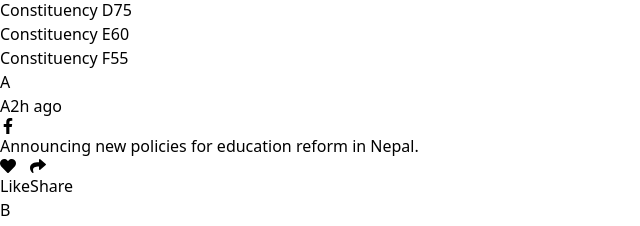
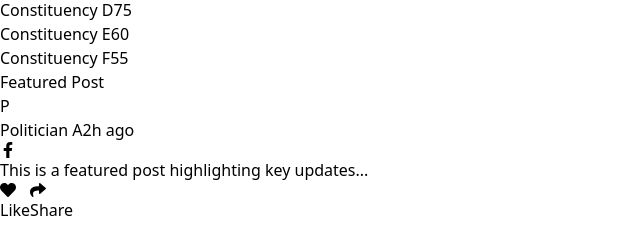
Before and after one commit to shrutidhungana/social-media-curator, a Next.js app in the folder client/: page /user/feed in a window 1280 px wide. Shown: the part 531-757 px from the top of the page, without its empty margins (0-640 px from the left). Built offline with nearby package versions, Linux system fonts and the light colour scheme.

Commit message:
Added featured post of the day

```diff
--- /dev/null
+++ b/client/src/components/users/Feed/Featured.tsx
@@ -0,0 +1,66 @@
+"use client";
+
+import React from "react";
+import { FeaturedPostType } from "@/types/featuredTypes";
+import Post from "./Post";
+import Image from "next/image";
+
+type FeaturedPostProps = {
+  featured: FeaturedPostType;
+};
+
+const FeaturedPost: React.FC<FeaturedPostProps> = ({ featured }) => {
+  if (featured.type === "post" && featured.post) {
+    return (
+      <div className="mb-6 p-4 bg-gradient-to-r from-blue-50 via-blue-100 to-blue-200 rounded-2xl shadow-lg">
+        <h2 className="text-xl font-bold text-[#1e3a8a] mb-3">Featured Post</h2>
+        <Post {...featured.post} />
+      </div>
+    );
+  }
+
+  if (featured.type === "politician" && featured.politician) {
+    const pol = featured.politician;
+    return (
+      <div className="mb-6 p-4 bg-gradient-to-r from-yellow-50 via-yellow-100 to-yellow-200 rounded-2xl shadow-lg">
+        <h2 className="text-xl font-bold text-[#1e3a8a] mb-3">
+          Featured Politician
+        </h2>
+        <div className="flex items-center gap-4 p-3 bg-white/90 rounded-xl shadow-md">
+          {pol.profileImage ? (
+            <Image
+              src={pol.profileImage}
+              alt={pol.name}
+              width={50}
+              height={50}
+              className="rounded-full object-cover"
+            />
+          ) : (
+            <div className="w-12 h-12 rounded-full bg-gray-300 flex items-center justify-center text-gray-600 font-semibold">
+              {pol.name.charAt(0)}
+            </div>
+          )}
+          <div className="flex flex-col overflow-hidden">
+            <span className="text-lg font-semibold text-[#1e3a8a] truncate">
+              {pol.name}
+            </span>
+            {pol.party && (
+              <span className="text-sm text-gray-500 truncate">
+                {pol.party}
+              </span>
+            )}
+            {pol.position && (
+              <span className="text-sm text-gray-400 truncate">
+                {pol.position}
+              </span>
+            )}
+          </div>
+        </div>
+      </div>
+    );
+  }
+
+  return null;
+};
+
+export default FeaturedPost;
--- /dev/null
+++ b/client/src/config/featured.config.tsx
@@ -0,0 +1,16 @@
+import { FeaturedPostType } from "@/types/featuredTypes";
+
+export const featuredPost: FeaturedPostType = {
+  id: "1",
+  type: "post",
+  post: {
+    id: "f1",
+    title: "Important Announcement by Politician A",
+    content: "This is a featured post highlighting key updates...",
+    politicianName: "Politician A",
+    politicianImage: "",
+    platform: "Facebook",
+    timeAgo: "2h ago",
+  },
+
+};
--- a/client/src/pages/user/feed.tsx
+++ b/client/src/pages/user/feed.tsx
@@ -16,6 +16,8 @@ import { trendingPosts } from "@/config/trendingPosts.config";
 import { trendingPoliticians } from "@/config/trendingPoliticians.config";
 import { topConstituencies } from "@/config/topConstituencies.config";
 import { posts } from "@/config/posts.config";
+import FeaturedPost from "@/components/users/Feed/Featured";
+import { featuredPost } from "@/config/featured.config";
 
 const UserFeedPage: React.FC = () => {
   const [selectedFilters, setSelectedFilters] = useState<
@@ -71,6 +73,7 @@ const UserFeedPage: React.FC = () => {
                 constituencies={topConstituencies}
                 maxItems={6}
               />
+              <FeaturedPost featured={featuredPost} />
               {posts.map((post) => (
                 <Post key={post.id} {...post} />
               ))}
@@ -152,6 +155,7 @@ const UserFeedPage: React.FC = () => {
               constituencies={topConstituencies}
               maxItems={6}
             />
+            <FeaturedPost featured={featuredPost} />
             {posts.map((post) => (
               <Post key={post.id} {...post} />
             ))}
--- /dev/null
+++ b/client/src/types/featuredTypes.ts
@@ -0,0 +1,9 @@
+import { PostProps } from "./postTypes";
+import { TrendingPoliticiansProps } from "./trendingPoliticiansTypes";
+
+export type FeaturedPostType = {
+  id: string;
+  type: "post" | "politician";
+  post?: PostProps;
+  politician?: TrendingPoliticiansProps["politicians"][0];
+};
--- a/client/src/types/postTypes.ts
+++ b/client/src/types/postTypes.ts
@@ -6,6 +6,6 @@ export type PostProps = {
   platform?: "Facebook" | "Twitter" | "Instagram" | string;
   timeAgo?: string;
   onLike?: () => void;
-    onShare?: () => void;
-
+  onShare?: () => void;
+  title?: string;
 };
```
